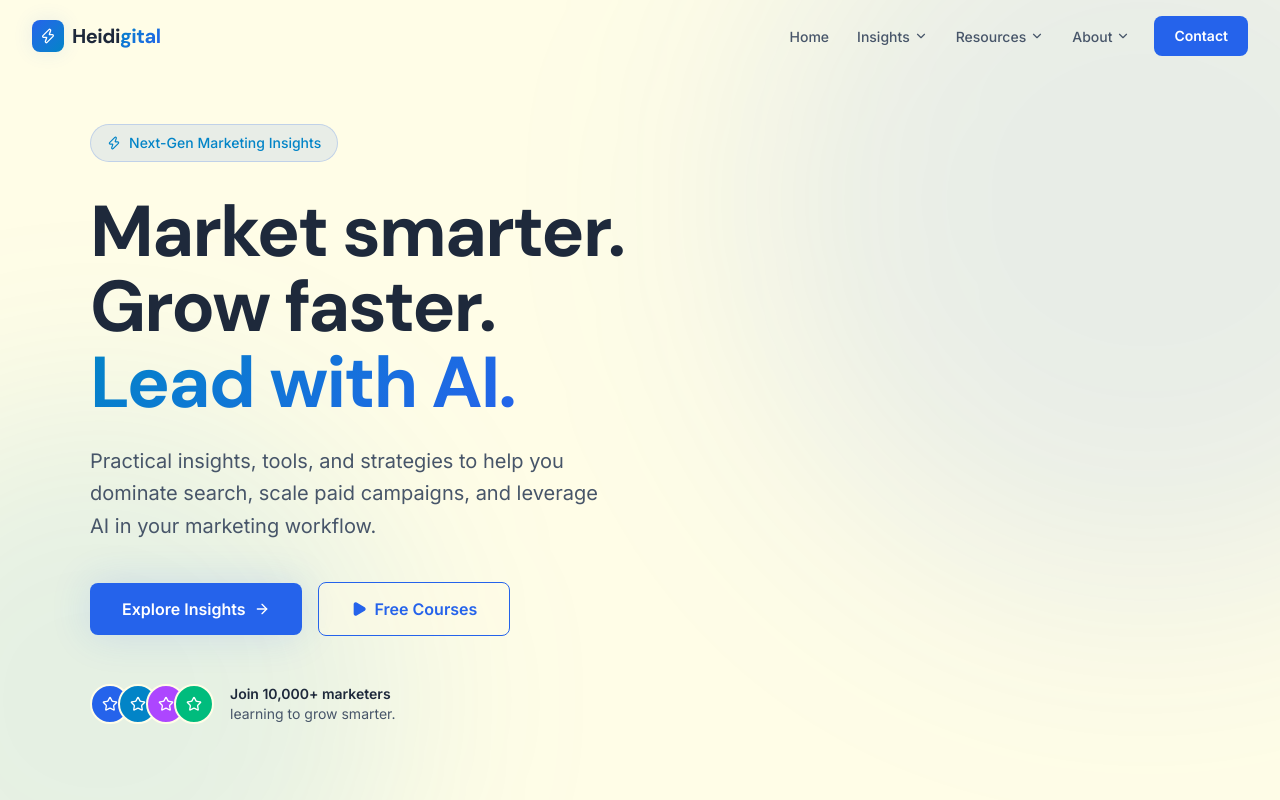
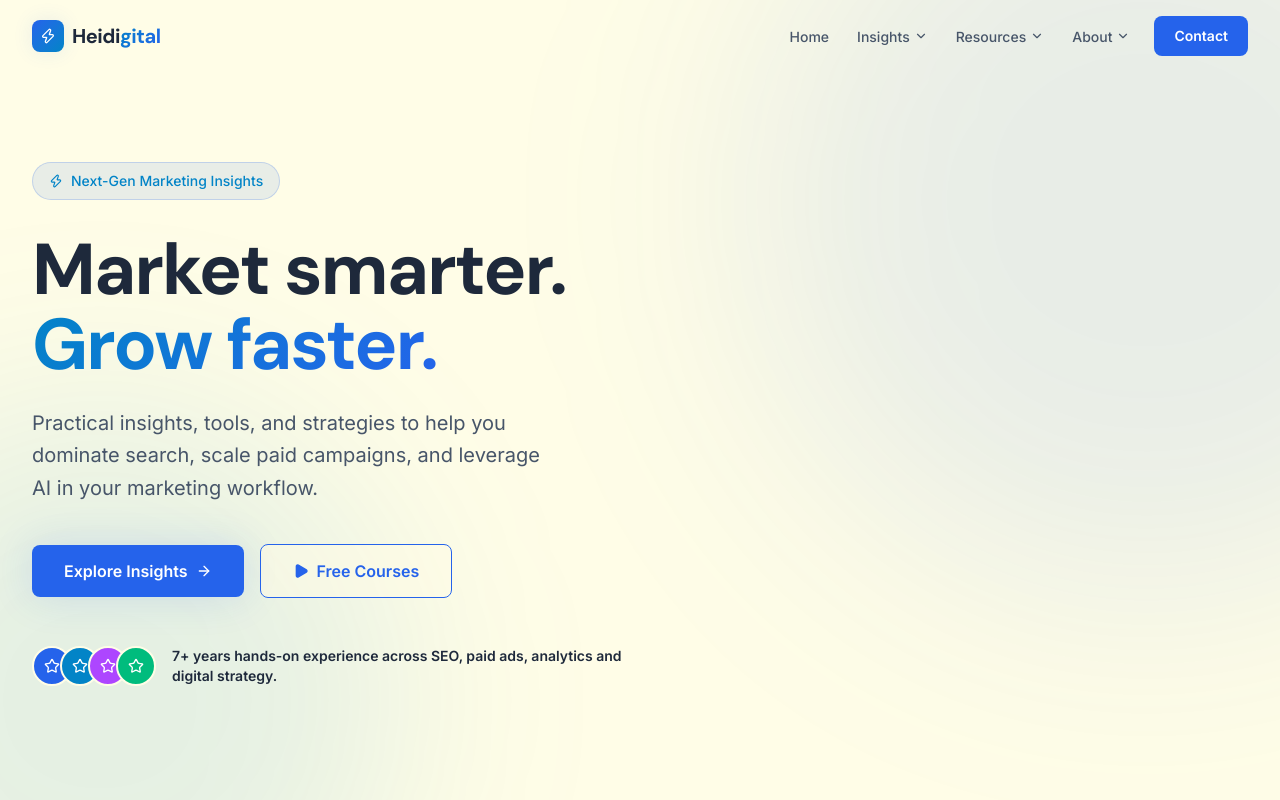
Before and after one commit to Heidintt/heidigital-new, a Next.js app: page / in a window 1280 px wide. Shown: the top 800 px of the page. Built offline with nearby package versions, Linux system fonts and the light colour scheme.

Commit message:
Update page.tsx

```diff
--- a/src/app/page.tsx
+++ b/src/app/page.tsx
@@ -102,9 +102,7 @@ export default function HomePage() {
               <h1 className="text-5xl sm:text-6xl md:text-7xl font-bold font-display leading-[1.05] tracking-tight mb-6 animate-fade-up">
                 <span className="text-text-main">Market smarter.</span>
                 <br />
-                <span className="text-text-main">Grow faster.</span>
-                <br />
-                <span className="gradient-text">Lead with AI.</span>
+                <span className="gradient-text">Grow faster.</span>
               </h1>
 
               <p className="text-lg md:text-xl text-text-muted leading-relaxed mb-10 animate-fade-up max-w-lg">
@@ -131,8 +129,7 @@ export default function HomePage() {
                   ))}
                 </div>
                 <div className="text-sm">
-                  <p className="text-text-main font-semibold">Join 10,000+ marketers</p>
-                  <p className="text-text-muted">learning to grow smarter.</p>
+                  <p className="text-text-main font-semibold">7+ years hands-on experience across SEO, paid ads, analytics and digital strategy.</p>
                 </div>
               </div>
             </div>
```
